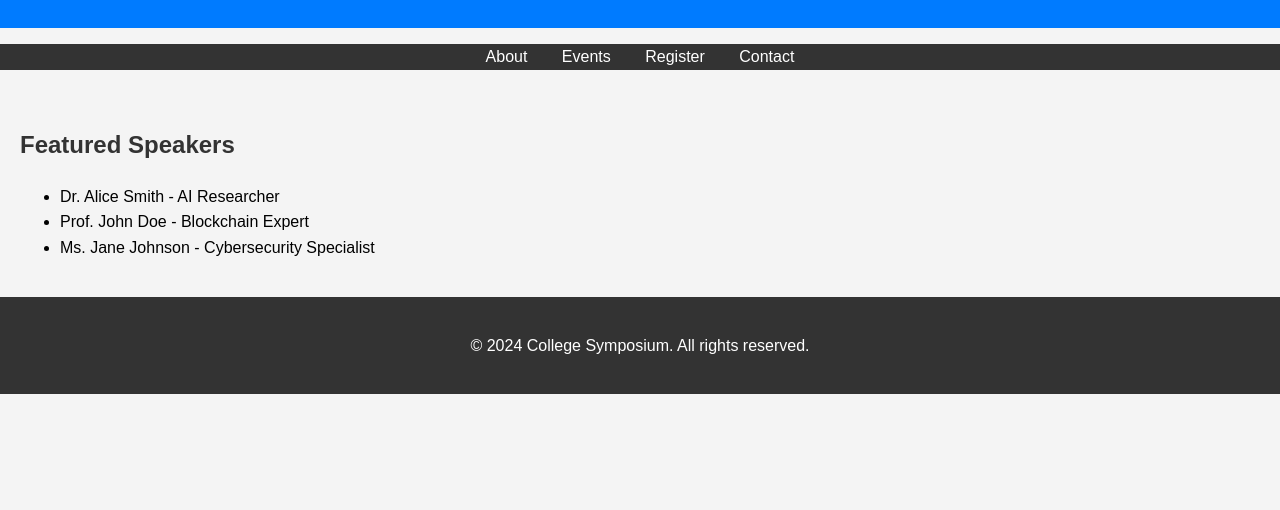
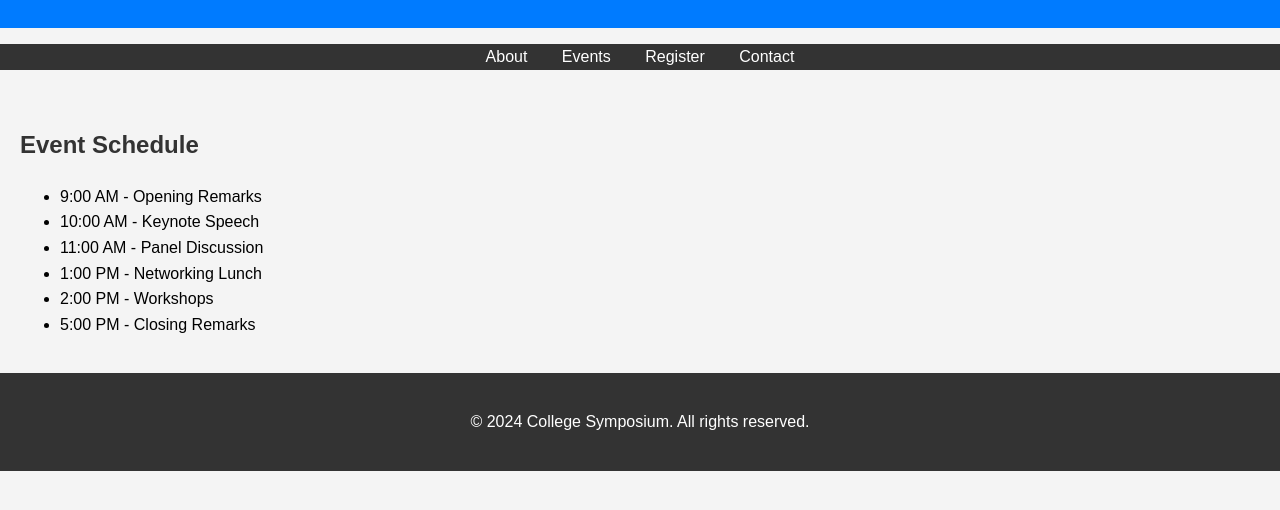
Before and after one commit to GhosthUnTer1242/Techfest-24, a plain HTML site: page events.html in a window 1280 px wide. Shown: the part 106-616 px from the top of the page. Drawn offline with Linux system fonts and the light colour scheme.

Commit message:
Update events.html

```diff
--- a/events.html
+++ b/events.html
@@ -3,7 +3,7 @@
 <head>
     <meta charset="UTF-8">
     <meta name="viewport" content="width=device-width, initial-scale=1.0">
-    <title>Speakers | College Symposium 2024</title>
+    <title>Events | College Symposium 2024</title>
     <link rel="stylesheet" href="styles.css">
 </head>
 <body>
@@ -19,11 +19,14 @@
         </ul>
     </nav>
     <main>
-        <h2>Featured Speakers</h2>
+        <h2>Event Schedule</h2>
         <ul>
-            <li>Dr. Alice Smith - AI Researcher</li>
-            <li>Prof. John Doe - Blockchain Expert</li>
-            <li>Ms. Jane Johnson - Cybersecurity Specialist</li>
+            <li>9:00 AM - Opening Remarks</li>
+            <li>10:00 AM - Keynote Speech</li>
+            <li>11:00 AM - Panel Discussion</li>
+            <li>1:00 PM - Networking Lunch</li>
+            <li>2:00 PM - Workshops</li>
+            <li>5:00 PM - Closing Remarks</li>
         </ul>
     </main>
     <footer>
```
